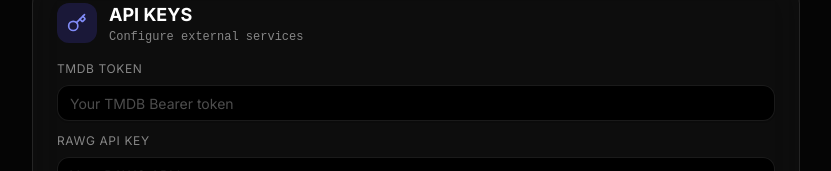
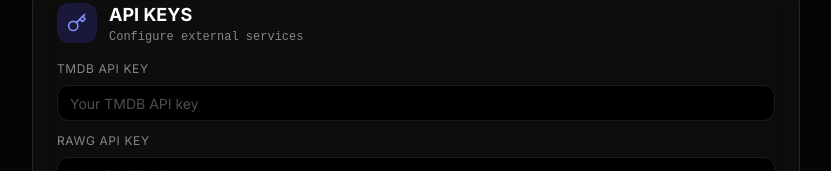
Before and after one commit to JoeArmageddon/MediaMind, a Next.js app: page /settings in a window 1280 px wide. Shown: the part 202-373 px from the top of the page, without its empty margins (224-1055 px from the left). Built offline with nearby package versions, Linux system fonts and the light colour scheme; no server answers.

Commit message:
fix: change TMDB Token label to TMDB API Key in settings

```diff
--- a/src/app/settings/page.tsx
+++ b/src/app/settings/page.tsx
@@ -134,12 +134,12 @@
 
         <div className="space-y-3">
           <div>
-            <label className="text-xs text-white/50 uppercase tracking-wider mb-2 block">TMDB Token</label>
+            <label className="text-xs text-white/50 uppercase tracking-wider mb-2 block">TMDB API Key</label>
             <Input
               type="password"
               value={tmdbKey}
               onChange={(e) => setTmdbKey(e.target.value)}
-              placeholder="Your TMDB Bearer token"
+              placeholder="Your TMDB API key"
               className="bg-black border-white/10 focus:border-indigo-500"
             />
           </div>
```
